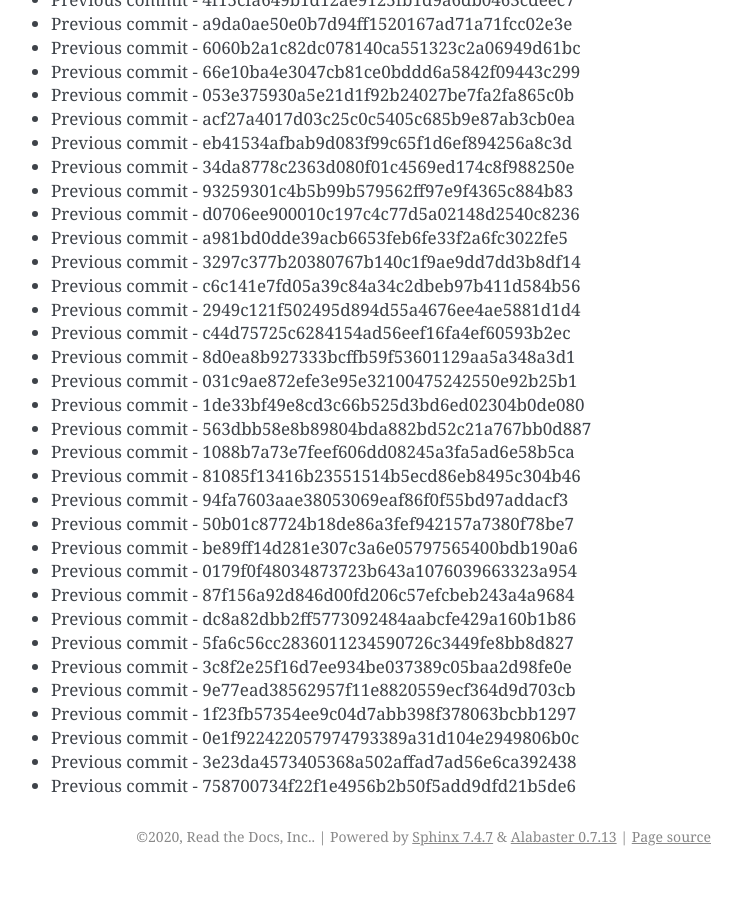
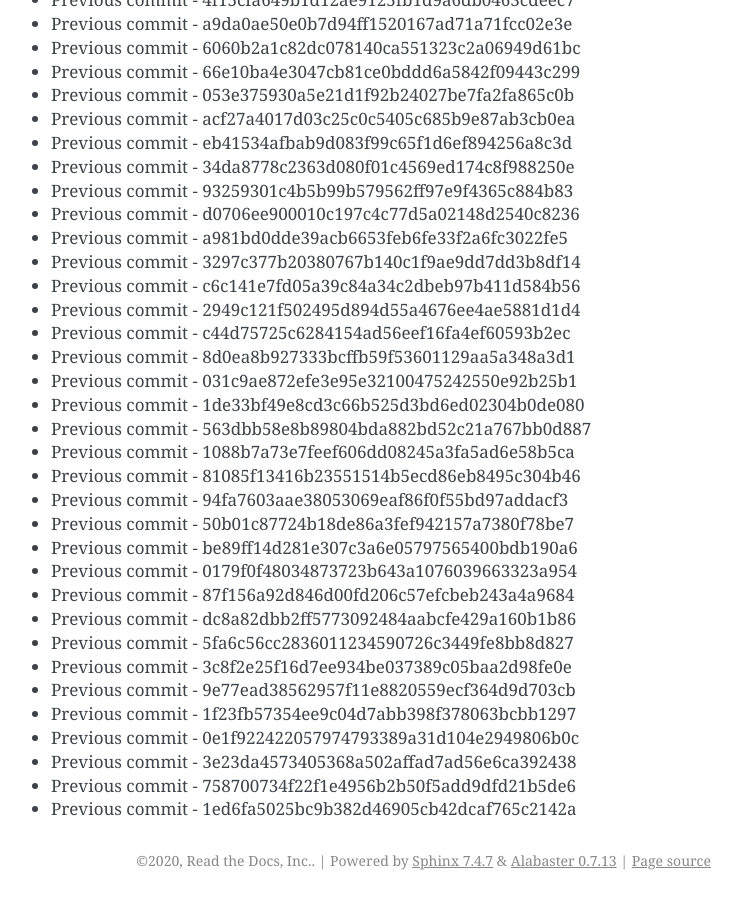
Before and after one commit to readthedocs/rtd-git-stresstest, a Sphinx documentation site: the page built from docs/updates.rst, in a window 1280 px wide and 900 px high, scrolled down 45560 px. Shown: the whole window, without its empty margins (399-1141 px from the left). Built offline with Sphinx 7.4.7, drawn with Linux system fonts in a browser that asks for light colours; before the commit the page ends 46436 px from its top, so only the background shows below that.

Commit message:
Generating commit from previous: 1ed6fa5025bc9b382d46905cb42dcaf765c2142a

```diff
--- a/docs/updates.rst
+++ b/docs/updates.rst
@@ -1946,3 +1946,4 @@ It can be tested for any performance characteristics.
 * Previous commit - 0e1f922422057974793389a31d104e2949806b0c
 * Previous commit - 3e23da4573405368a502affad7ad56e6ca392438
 * Previous commit - 758700734f22f1e4956b2b50f5add9dfd21b5de6
+* Previous commit - 1ed6fa5025bc9b382d46905cb42dcaf765c2142a
```
